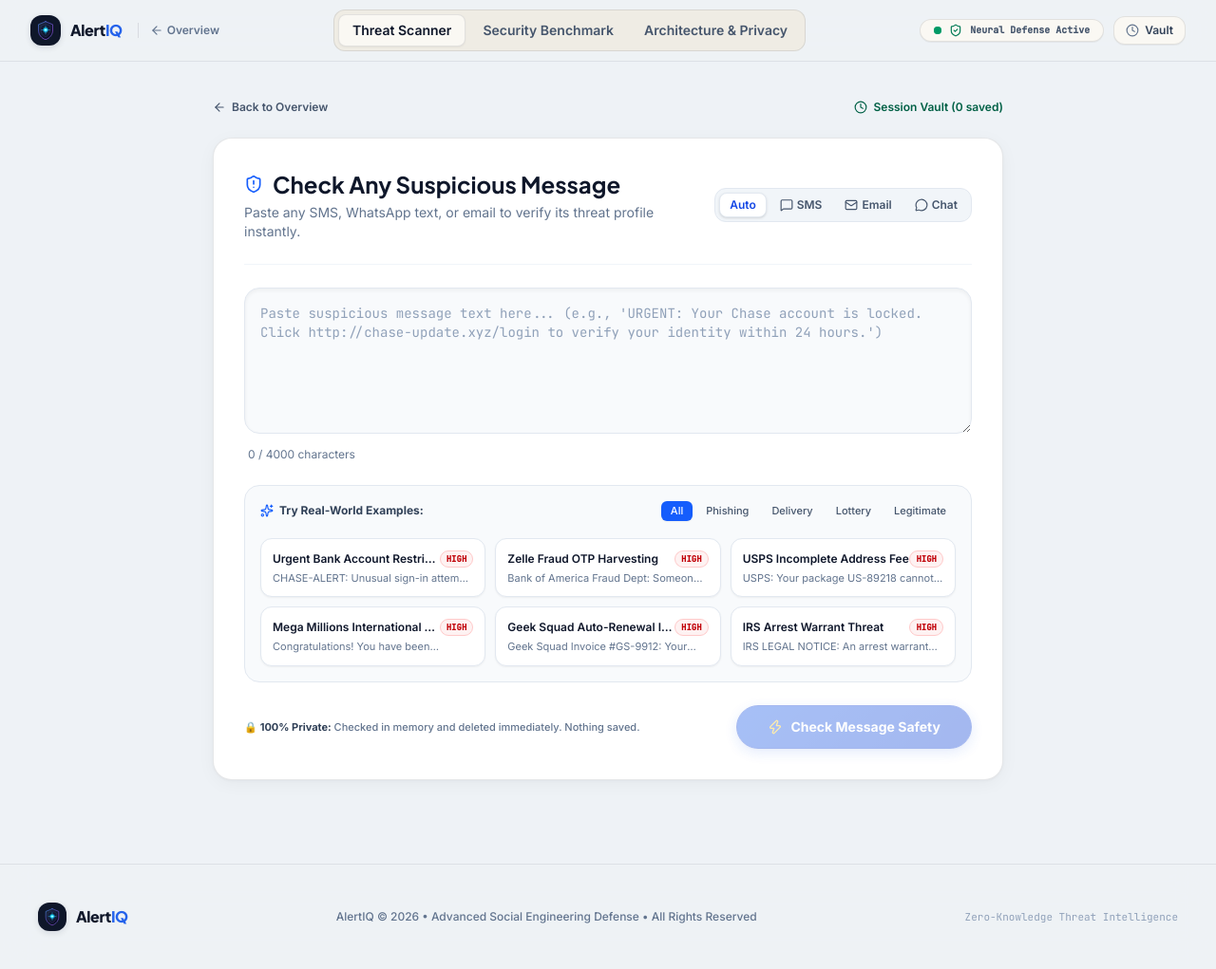
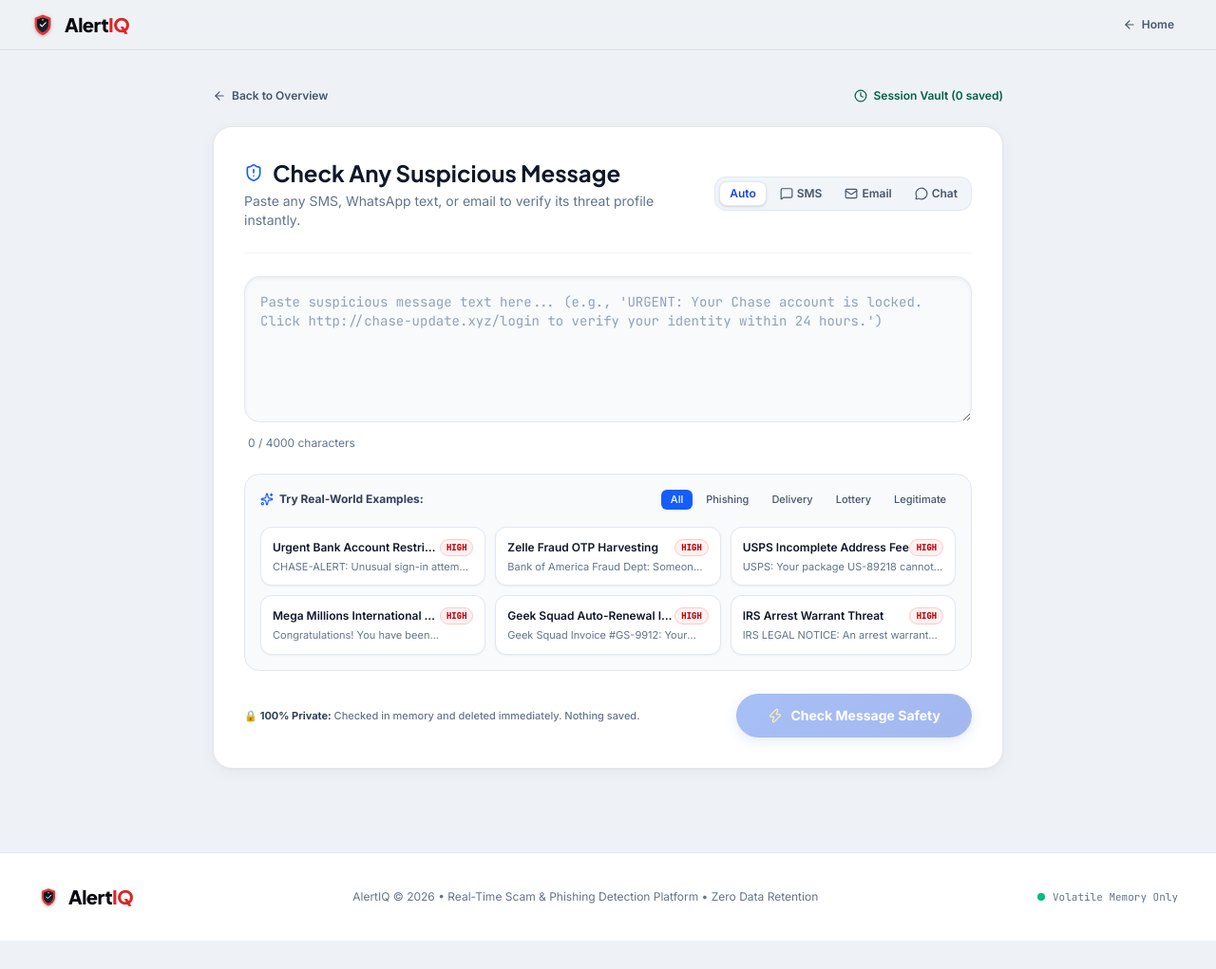
Before and after one commit to Abhi666-max/AlertIQ, a Next.js app: page /scan in a window 1280 px wide. Shown: the whole page at 95% size. After the commit the page ends 991 px from the top, so only its background shows below. Built offline with nearby package versions, Linux system fonts and the light colour scheme.

Commit message:
feat(branding): update high-contrast shield logo and clean SaaS navigation

```diff
--- a/src/components/AppNavbar.tsx
+++ b/src/components/AppNavbar.tsx
@@ -2,89 +2,27 @@
 
 import React from 'react';
 import Link from 'next/link';
-import { usePathname } from 'next/navigation';
-import { Clock, ShieldCheck, ArrowLeft } from 'lucide-react';
+import { ArrowLeft } from 'lucide-react';
 import { Logo } from './Logo';
 
-interface AppNavbarProps {
-  onOpenHistory?: () => void;
-  historyCount?: number;
-}
-
-export function AppNavbar({ onOpenHistory, historyCount = 0 }: AppNavbarProps) {
-  const pathname = usePathname();
-
-  const workspaceTabs = [
-    { label: 'Threat Scanner', href: '/scan' },
-    { label: 'Security Benchmark', href: '/benchmark' },
-    { label: 'Architecture & Privacy', href: '/architecture' },
-  ];
-
+export function AppNavbar() {
   return (
     <header className="sticky top-0 z-50 glass-nav transition-all">
-      <div className="mx-auto flex max-w-7xl items-center justify-between px-4 py-2.5 sm:px-6 lg:px-8">
-        {/* Left: Logo + back */}
+      <div className="mx-auto flex max-w-7xl items-center justify-between px-4 py-3 sm:px-6 lg:px-8">
+        {/* Brand */}
+        <Link href="/" className="hover:opacity-90 transition-opacity">
+          <Logo size={26} />
+        </Link>
+
+        {/* Navigation Actions */}
         <div className="flex items-center gap-4">
-          <Link href="/" className="hover:opacity-90 transition-opacity">
-            <Logo size={22} />
-          </Link>
           <Link
             href="/"
-            className="hidden sm:inline-flex items-center gap-1 text-xs font-semibold text-slate-500 hover:text-slate-900 transition-colors pl-3 border-l border-slate-900/10"
+            className="inline-flex items-center gap-1.5 text-xs font-semibold text-slate-600 hover:text-[#090A0F] transition-colors px-3 py-1.5 rounded-lg hover:bg-slate-100"
           >
             <ArrowLeft className="h-3.5 w-3.5" />
-            <span>Overview</span>
+            <span>Home</span>
           </Link>
-        </div>
-
-        {/* Center: Tab switcher */}
-        <nav className="flex items-center gap-1 bg-[#EFECE4] p-1 rounded-xl border border-slate-900/10">
-          {workspaceTabs.map((tab) => {
-            const isActive = pathname === tab.href;
-            return (
-              <Link
-                key={tab.href}
-                href={tab.href}
-                className={`rounded-lg px-3.5 py-1.5 text-xs sm:text-sm font-semibold transition-all ${
-                  isActive
-                    ? 'bg-[#FAF8F3] text-[#0F172A] shadow-xs border border-slate-900/10 font-bold'
-                    : 'text-slate-600 hover:text-slate-900 hover:bg-[#FAF8F3]/60'
-                }`}
-              >
-                {tab.label}
-              </Link>
-            );
-          })}
-        </nav>
-
-        {/* Right */}
-        <div className="flex items-center gap-2.5">
-          <div className="hidden lg:flex items-center gap-2 rounded-full border border-slate-900/10 bg-[#FAF8F3] px-3.5 py-1 text-xs text-slate-700 shadow-2xs">
-            <span className="relative flex h-2 w-2">
-              <span className="absolute inline-flex h-full w-full animate-ping rounded-full bg-emerald-500 opacity-75" />
-              <span className="relative inline-flex h-2 w-2 rounded-full bg-emerald-600" />
-            </span>
-            <ShieldCheck className="h-3.5 w-3.5 text-emerald-700" />
-            <span className="font-mono text-[10px] font-semibold text-slate-600">
-              Neural Defense Active
-            </span>
-          </div>
-
-          {onOpenHistory && (
-            <button
-              onClick={onOpenHistory}
-              className="flex items-center gap-1.5 rounded-xl border border-slate-900/10 bg-[#FAF8F3] px-3 py-1.5 text-xs font-semibold text-slate-700 hover:bg-[#EFECE4] hover:text-slate-900 transition-all shadow-2xs"
-              title="Inspect previous scans in session vault"
-            >
-              <Clock className="h-3.5 w-3.5 text-slate-500" />
-              <span className="hidden sm:inline">Vault</span>
-              {historyCount > 0 && (
-                <span className="rounded-full bg-[#0F172A] px-1.5 py-0.5 font-mono text-[9px] text-white">
-                  {historyCount}
-                </span>
-              )}
-            </button>
-          )}
         </div>
       </div>
     </header>
--- a/src/components/Footer.tsx
+++ b/src/components/Footer.tsx
@@ -4,30 +4,24 @@ import React from 'react';
 import Link from 'next/link';
 import { Logo } from './Logo';
 
-export function Footer({ setActiveTab }: { setActiveTab?: (tab: string) => void }) {
+export function Footer() {
   return (
-    <footer
-      className="mt-auto py-10"
-      style={{
-        borderTop: '1px solid rgba(15, 23, 42, 0.08)',
-        background: 'rgba(238, 242, 246, 0.90)',
-        backdropFilter: 'blur(20px)',
-      }}
-    >
+    <footer className="mt-auto py-8 border-t border-slate-200 bg-white">
       <div className="mx-auto max-w-7xl px-5 sm:px-8 lg:px-10">
-        <div className="flex flex-col sm:flex-row items-center justify-between gap-5">
+        <div className="flex flex-col sm:flex-row items-center justify-between gap-4">
 
-          <Link href="/" className="hover:opacity-80 transition-opacity">
-            <Logo size={20} />
+          <Link href="/" className="hover:opacity-85 transition-opacity">
+            <Logo size={22} />
           </Link>
 
-          <p className="text-xs text-slate-500 font-medium">
-            AlertIQ &copy; 2026 &bull; Advanced Social Engineering Defense &bull; All Rights Reserved
+          <p className="text-xs text-slate-500 text-center sm:text-left">
+            AlertIQ &copy; 2026 &bull; Real-Time Scam & Phishing Detection Platform &bull; Zero Data Retention
           </p>
 
-          <p className="font-mono text-[11px] text-slate-400">
-            Zero-Knowledge Threat Intelligence
-          </p>
+          <div className="flex items-center gap-2 text-[11px] font-mono text-slate-500">
+            <span className="h-2 w-2 rounded-full bg-emerald-500" />
+            <span>Volatile Memory Only</span>
+          </div>
 
         </div>
       </div>
--- a/src/components/LandingNavbar.tsx
+++ b/src/components/LandingNavbar.tsx
@@ -10,22 +10,20 @@ export function LandingNavbar() {
     <header className="sticky top-0 z-50 glass-nav transition-all">
       <div className="mx-auto flex max-w-7xl items-center justify-between px-5 py-3.5 sm:px-8 lg:px-10">
 
-        {/* Brand */}
         <Link href="/" className="transition-opacity hover:opacity-85">
-          <Logo size={22} />
+          <Logo size={24} />
         </Link>
 
-        {/* Nav links */}
         <nav className="hidden md:flex items-center gap-8 text-sm font-medium text-slate-600">
-          <a href="#features"     className="hover:text-slate-900 transition-colors">Capabilities</a>
-          <a href="#how-it-works" className="hover:text-slate-900 transition-colors">How It Works</a>
-          <a href="#taxonomy"     className="hover:text-slate-900 transition-colors">Threats</a>
+          <a href="#features" className="hover:text-[#090A0F] transition-colors">Features</a>
+          <a href="#how-it-works" className="hover:text-[#090A0F] transition-colors">How It Works</a>
+          <a href="#threats" className="hover:text-[#090A0F] transition-colors">Common Scams</a>
+          <a href="#privacy" className="hover:text-[#090A0F] transition-colors">Privacy</a>
         </nav>
 
-        {/* CTA */}
         <Link
           href="/scan"
-          className="btn-aurora inline-flex items-center gap-2 rounded-full px-5 py-2 text-xs font-bold uppercase tracking-wider text-white"
+          className="btn-primary inline-flex items-center gap-2 rounded-xl px-5 py-2 text-xs font-bold tracking-wide uppercase transition-all"
         >
           <span>Launch Scanner</span>
           <ArrowRight className="h-3.5 w-3.5" />
--- a/src/components/Logo.tsx
+++ b/src/components/Logo.tsx
@@ -9,18 +9,15 @@ interface LogoProps {
   showText?: boolean;
 }
 
-export function Logo({ className = '', size = 26, showText = true }: LogoProps) {
+export function Logo({ className = '', size = 30, showText = true }: LogoProps) {
   return (
     <div className={`flex items-center gap-2.5 ${className}`}>
-      {/* Icon */}
+      {/* High-Contrast Shield Emblem */}
       <div
-        className="relative flex items-center justify-center rounded-xl shrink-0 overflow-hidden"
+        className="relative flex items-center justify-center shrink-0 drop-shadow-sm transition-transform hover:scale-105"
         style={{
-          width: `${size + 10}px`,
-          height: `${size + 10}px`,
-          background: '#0F172A',
-          border: '1px solid rgba(15, 23, 42, 0.16)',
-          boxShadow: '0 2px 6px rgba(15, 23, 42, 0.12)',
+          width: `${size}px`,
+          height: `${size}px`,
         }}
       >
         <Image
@@ -28,19 +25,17 @@ export function Logo({ className = '', size = 26, showText = true }: LogoProps)
           alt="AlertIQ Logo"
           width={size}
           height={size}
-          style={{ width: `${size}px`, height: `${size}px` }}
           priority
-          className="shrink-0 brightness-110"
+          className="shrink-0 object-contain"
         />
       </div>
 
       {showText && (
-        <span
-          className="font-['Plus_Jakarta_Sans',sans-serif] text-base font-extrabold tracking-tight"
-          style={{ color: '#0F172A' }}
-        >
-          Alert<span style={{ color: '#2563EB' }}>IQ</span>
-        </span>
+        <div className="flex items-baseline">
+          <span className="font-['Plus_Jakarta_Sans',sans-serif] text-xl font-extrabold tracking-tight text-[#090A0F]">
+            Alert<span className="text-[#DC2626]">IQ</span>
+          </span>
+        </div>
       )}
     </div>
   );
```
Also changed, not shown: public/logo.svg.
